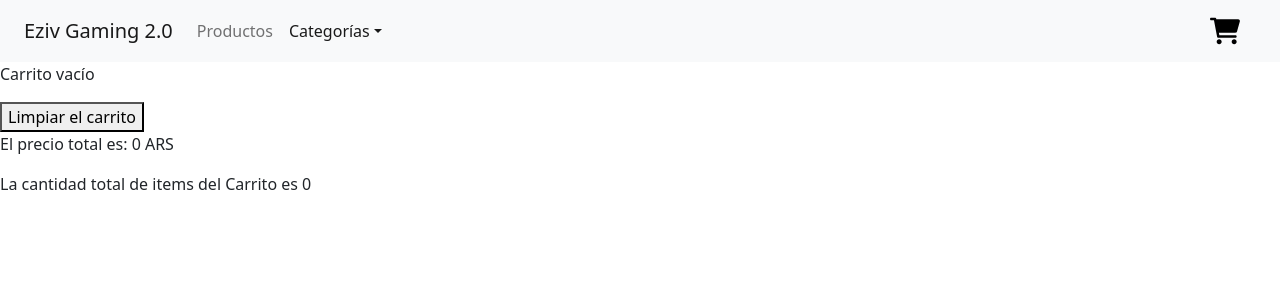
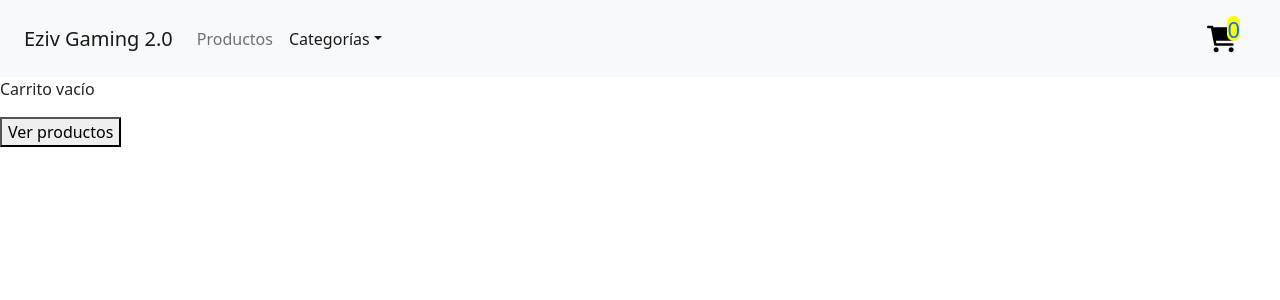
Before and after one commit to ivanezek/reactjs, a React (Create React App) app: page /cart in a window 1280 px wide. Shown: the top 300 px of the page. Built offline with nearby package versions, Linux system fonts and the light colour scheme.

Commit message:
cart view

```diff
--- a/src/App.css
+++ b/src/App.css
@@ -28,3 +28,21 @@
   display: grid;
   place-items: center;
 }
+
+
+.carrito{
+  display: flex;
+  align-items: center;
+}
+
+.carrito-total{
+  background-color: yellow;
+  border-radius: 100px;
+  margin-left: -10px;
+  margin-bottom: 20px;
+  height: 25px;
+}
+
+.carrito-total h1{
+  font-size: 22px;
+}
--- a/src/components/Cart.js
+++ b/src/components/Cart.js
@@ -1,4 +1,5 @@
 import { useContext } from "react";
+import { Link } from "react-router-dom";
 import { CartContext } from "./CartContextProvider";
 import CartItem from "./CartItem";
 function Cart(){
@@ -7,12 +8,22 @@ function Cart(){
 
   return (
     <>
-      {cartList.length <1? <p>Carrito vacío</p> : cartList.map((i) => <CartItem key={i.producto.id} product={i.producto} />)}
+      {cartList.length <1?
 
-      <button onClick={EmptyCart}>Limpiar el carrito</button>
+        <p>Carrito vacío</p>
 
-      <p>El precio total es: {PriceTotal()} ARS</p>
-      <p>La cantidad total de items del Carrito es {IconCart()}</p>
+      :
+      cartList.map((i) => <CartItem key={i.producto.id} product={i.producto} />)
+      }
+
+      {cartList.length >=1 ?
+      <div>
+        <p>El precio total es: {PriceTotal()} ARS</p>
+        <button onClick={EmptyCart}>Limpiar el carrito</button>
+      </div>
+      :
+        <div><Link to='/'><button>Ver productos</button></Link></div>
+    }
     </>
   )
 }
--- a/src/components/CartContextProvider.js
+++ b/src/components/CartContextProvider.js
@@ -37,7 +37,6 @@ const IconCart = () =>{
 const PriceTotal = () =>{
   return cartList.reduce((acum, product) => acum + product.cant * product.producto.price, 0)
 }
-
   return (
     <CartContext.Provider value={{addToCart, cartList, EmptyCart, DeleteItem, PriceTotal, IconCart}}>
         {children}
--- a/src/components/CartItem.js
+++ b/src/components/CartItem.js
@@ -5,11 +5,11 @@ import { CartContext } from "./CartContextProvider"
 
 const CartItem = ({product}) => {
     const {DeleteItem} = useContext(CartContext)
-  const {name, id, price} = product
+  const {name, id, img} = product
     return (
     <div>
+        <img src={img} alt={img} />
         <h4>{name}</h4>
-        <h5>Su precio es de {price}</h5>
         <button onClick={() => DeleteItem(id)}>Borrar producto</button>
     </div>
   )
--- a/src/components/CartWidget.js
+++ b/src/components/CartWidget.js
@@ -1,7 +1,22 @@
+import { useContext } from "react"
+import { CartContext } from "./CartContextProvider"
+
 function CartWidget(){
+
+    const {IconCart} = useContext(CartContext)
+
     return (
-        <img src='assets/img/Cart.svg' alt="Carrito" className="icon-cart" />
+        <div className="carrito">
+            <img src='assets/img/Cart.svg' alt="Carrito" className="icon-cart" />
+            <div className="carrito-total">
+                <h1>{IconCart()}</h1>
+            </div>
+        </div>
+
+
     )
 }
 
+
+
 export default CartWidget
```
